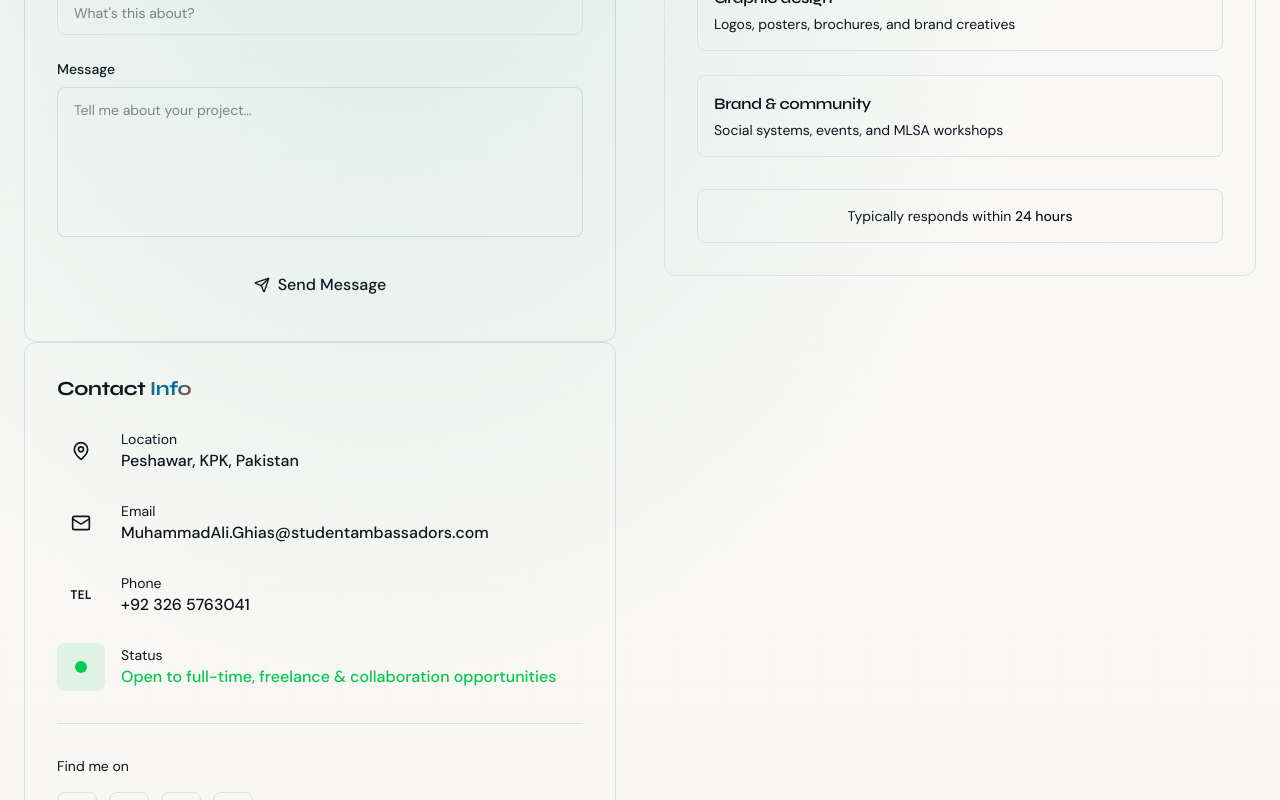
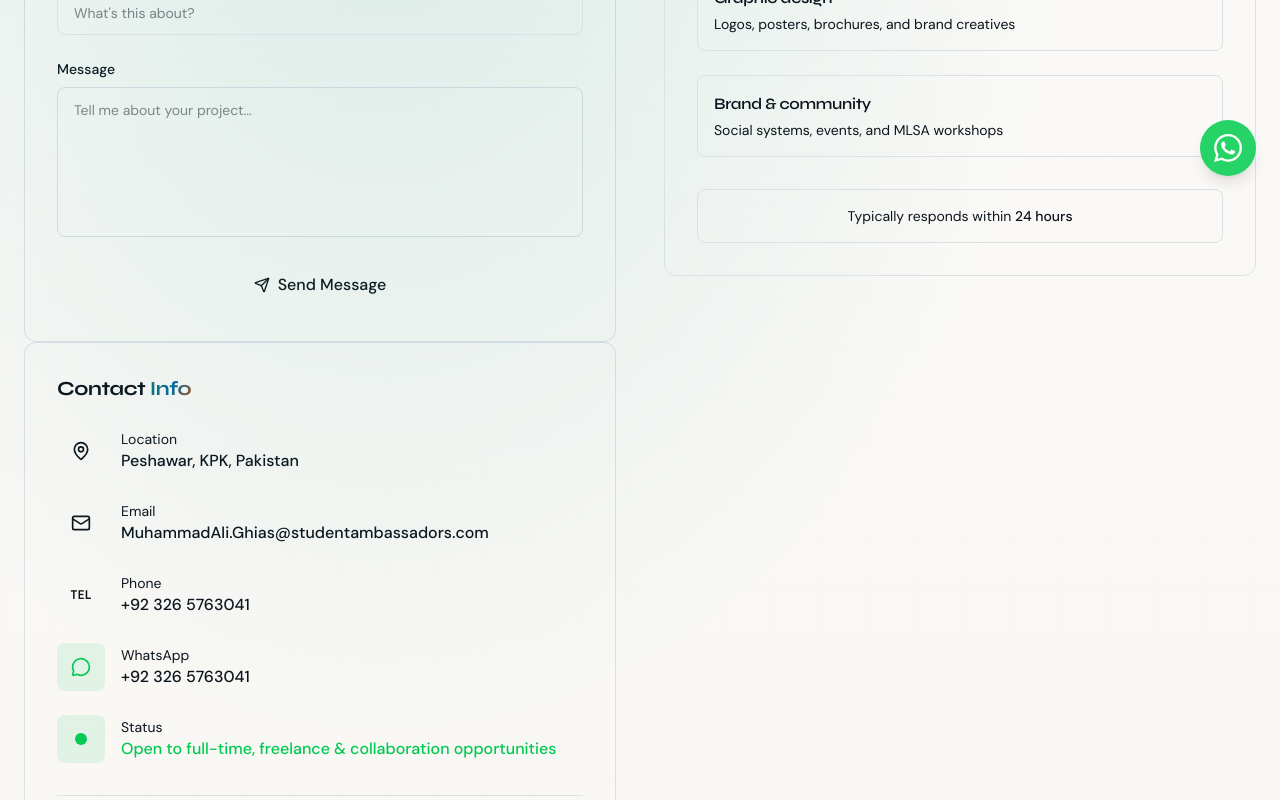
Before and after one commit to ali-ghiax/muhammad-ali-ghias-portfolio, a Next.js app: page /contact in a window 1280 px wide. Shown: the part 600-1400 px from the top of the page. Built offline with nearby package versions, Linux system fonts and the light colour scheme.

Commit message:
Add WhatsApp floating button for contact.
Link +92 326 5763041 via wa.me on a fixed WhatsApp icon button, contact page, and footer.

```diff
--- a/src/app/contact/page.tsx
+++ b/src/app/contact/page.tsx
@@ -5,7 +5,7 @@
 import { z } from "zod";
 import { motion } from "framer-motion";
 import Link from "next/link";
-import { Mail, MapPin, Send, GitBranch, Globe, Cloud, Loader2 } from "lucide-react";
+import { Mail, MapPin, Send, GitBranch, Globe, Cloud, Loader2, MessageCircle } from "lucide-react";
 import { Card } from "@/components/ui/card";
 import { Button } from "@/components/ui/button";
 import { Badge } from "@/components/ui/badge";
@@ -31,6 +31,9 @@
     ? [{ icon: GitBranch, href: personalInfo.social.github, label: "GitHub" }]
     : []),
   { icon: Globe, href: personalInfo.social.linkedin, label: "LinkedIn" },
+  ...(personalInfo.social.whatsapp
+    ? [{ icon: MessageCircle, href: personalInfo.social.whatsapp, label: "WhatsApp" }]
+    : []),
   ...(personalInfo.social.twitter
     ? [{ icon: Cloud, href: personalInfo.social.twitter, label: "Twitter" }]
     : []),
@@ -231,6 +234,25 @@
                       </div>
                     </div>
 
+                    {personalInfo.social.whatsapp && (
+                      <div className="flex items-center gap-4">
+                        <div className="w-12 h-12 rounded-lg bg-green-500/10 flex items-center justify-center">
+                          <MessageCircle className="w-5 h-5 text-green-500" />
+                        </div>
+                        <div>
+                          <p className="text-sm text-muted-foreground">WhatsApp</p>
+                          <a
+                            href={personalInfo.social.whatsapp}
+                            target="_blank"
+                            rel="noopener noreferrer"
+                            className="font-medium hover:text-primary transition-colors"
+                          >
+                            +92 326 5763041
+                          </a>
+                        </div>
+                      </div>
+                    )}
+
                     <div className="flex items-center gap-4">
                       <div className="w-12 h-12 rounded-lg bg-green-500/10 flex items-center justify-center">
                         <span className="w-3 h-3 rounded-full bg-green-500 animate-pulse" />
--- a/src/app/layout.tsx
+++ b/src/app/layout.tsx
@@ -3,6 +3,7 @@
 import "./globals.css";
 import { Navbar } from "@/components/layout/navbar";
 import { Footer } from "@/components/layout/footer";
+import { WhatsAppFloat } from "@/components/layout/whatsapp-float";
 import { JsonLd } from "@/components/seo/json-ld";
 import { siteConfig } from "@/lib/seo";
 
@@ -109,6 +110,7 @@
         <Navbar />
         <main>{children}</main>
         <Footer />
+        <WhatsAppFloat />
       </body>
     </html>
   );
--- a/src/components/layout/footer.tsx
+++ b/src/components/layout/footer.tsx
@@ -2,7 +2,7 @@
 
 import * as React from "react";
 import NextLink from "next/link";
-import { GitBranch, Globe, Cloud, Mail } from "lucide-react";
+import { GitBranch, Globe, Cloud, Mail, MessageCircle } from "lucide-react";
 import { personalInfo } from "@/data/portfolio";
 import { cn } from "@/lib/utils";
 
@@ -24,6 +24,9 @@
     ? [{ icon: GitBranch, href: personalInfo.social.github, label: "GitHub" }]
     : []),
   { icon: Globe, href: personalInfo.social.linkedin, label: "LinkedIn" },
+  ...(personalInfo.social.whatsapp
+    ? [{ icon: MessageCircle, href: personalInfo.social.whatsapp, label: "WhatsApp" }]
+    : []),
   ...(personalInfo.social.twitter
     ? [{ icon: Cloud, href: personalInfo.social.twitter, label: "Twitter" }]
     : []),
--- /dev/null
+++ b/src/components/layout/whatsapp-float.tsx
@@ -0,0 +1,33 @@
+"use client";
+
+import { personalInfo } from "@/data/portfolio";
+
+function WhatsAppIcon({ className }: { className?: string }) {
+  return (
+    <svg
+      viewBox="0 0 24 24"
+      fill="currentColor"
+      aria-hidden="true"
+      className={className}
+    >
+      <path d="M17.472 14.382c-.297-.149-1.758-.867-2.03-.967-.273-.099-.471-.148-.67.15-.197.297-.767.966-.94 1.164-.173.199-.347.223-.644.075-.297-.15-1.255-.463-2.39-1.475-.883-.788-1.48-1.761-1.653-2.059-.173-.297-.018-.458.13-.606.134-.133.298-.347.446-.52.149-.174.198-.298.298-.497.099-.198.05-.371-.025-.52-.075-.149-.669-1.612-.916-2.207-.242-.579-.487-.5-.669-.51-.173-.008-.371-.01-.57-.01-.198 0-.52.074-.792.372-.272.297-1.04 1.016-1.04 2.479 0 1.462 1.065 2.875 1.213 3.074.149.198 2.096 3.2 5.077 4.487.709.306 1.262.489 1.694.625.712.227 1.36.195 1.871.118.571-.085 1.758-.719 2.006-1.413.248-.694.248-1.289.173-1.413-.074-.124-.272-.198-.57-.347m-5.421 7.403h-.004a9.87 9.87 0 01-5.031-1.378l-.361-.214-3.741.982.998-3.648-.235-.374a9.86 9.86 0 01-1.51-5.26c.001-5.45 4.436-9.884 9.888-9.884 2.64 0 5.122 1.03 6.988 2.898a9.825 9.825 0 012.893 6.994c-.003 5.45-4.435 9.884-9.885 9.884m8.413-18.297A11.815 11.815 0 0012.05 0C5.495 0 .16 5.335.157 11.892c0 2.096.547 4.142 1.588 5.945L.057 24l6.305-1.654a11.882 11.882 0 005.683 1.448h.005c6.554 0 11.89-5.335 11.893-11.893a11.821 11.821 0 00-3.48-8.413z" />
+    </svg>
+  );
+}
+
+export function WhatsAppFloat() {
+  if (!personalInfo.social.whatsapp) return null;
+
+  return (
+    <a
+      href={personalInfo.social.whatsapp}
+      target="_blank"
+      rel="noopener noreferrer"
+      aria-label="Chat on WhatsApp"
+      className="fixed bottom-6 right-6 z-50 flex h-14 w-14 items-center justify-center rounded-full bg-[#25D366] text-white shadow-lg transition-transform hover:scale-110 hover:shadow-xl focus-visible:outline-none focus-visible:ring-2 focus-visible:ring-[#25D366] focus-visible:ring-offset-2 focus-visible:ring-offset-background"
+    >
+      <WhatsAppIcon className="h-7 w-7" />
+      <span className="sr-only">Chat on WhatsApp</span>
+    </a>
+  );
+}
--- a/src/components/seo/json-ld.tsx
+++ b/src/components/seo/json-ld.tsx
@@ -43,7 +43,7 @@
       "Adobe Illustrator",
       "Microsoft Technologies",
     ],
-    sameAs: [siteConfig.github, siteConfig.linkedin],
+    sameAs: [siteConfig.github, siteConfig.linkedin, siteConfig.whatsapp],
   };
 
   const website = {
--- a/src/data/portfolio.ts
+++ b/src/data/portfolio.ts
@@ -13,6 +13,7 @@
     linkedin: "https://www.linkedin.com/in/muhammad-ali-ghias/",
     twitter: "",
     website: "https://muhammadalighias.me",
+    whatsapp: "https://wa.me/923265763041",
   },
   languages: ["English", "Urdu", "Pashto"],
   stats: {
--- a/src/lib/seo.ts
+++ b/src/lib/seo.ts
@@ -15,6 +15,7 @@
   },
   github: "https://github.com/ali-ghiax",
   linkedin: "https://www.linkedin.com/in/muhammad-ali-ghias/",
+  whatsapp: "https://wa.me/923265763041",
   keywords: [
     "Muhammad Ali Ghias",
     "muhammad-ali-ghias",
```
